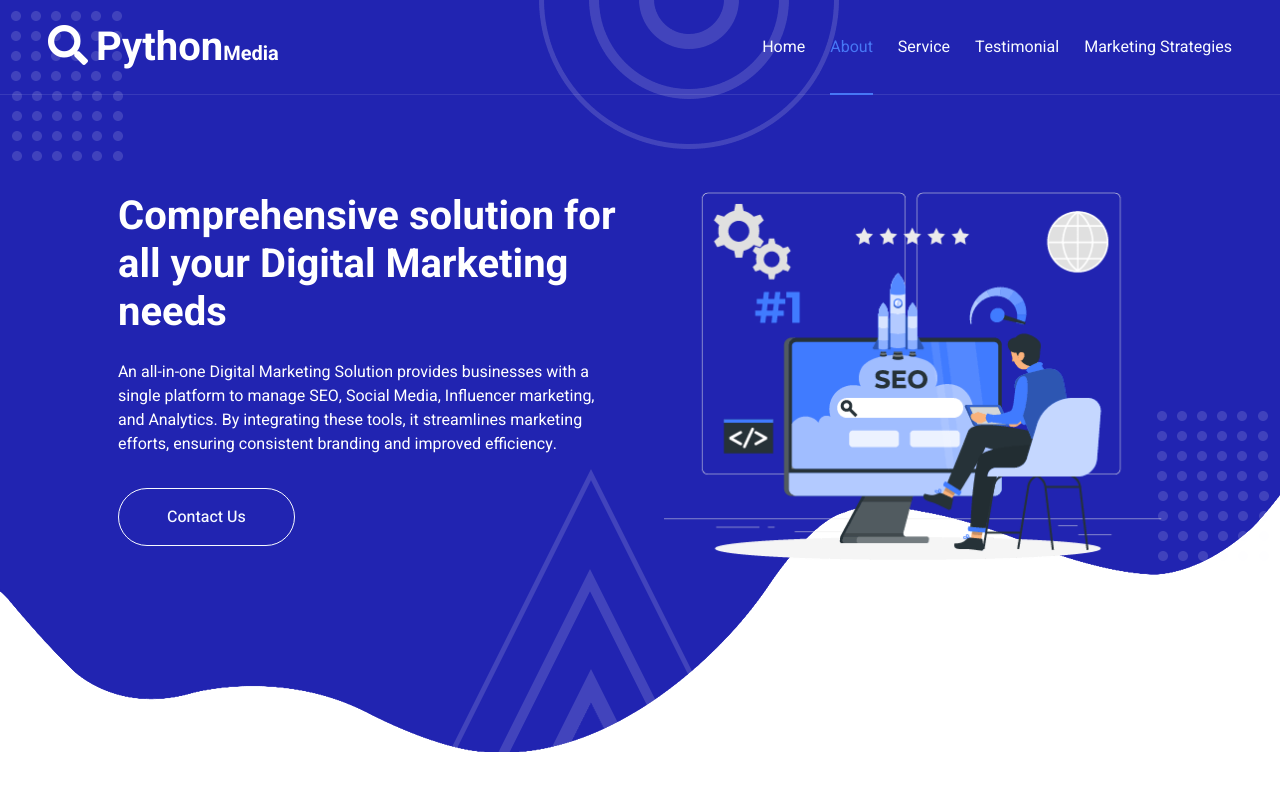
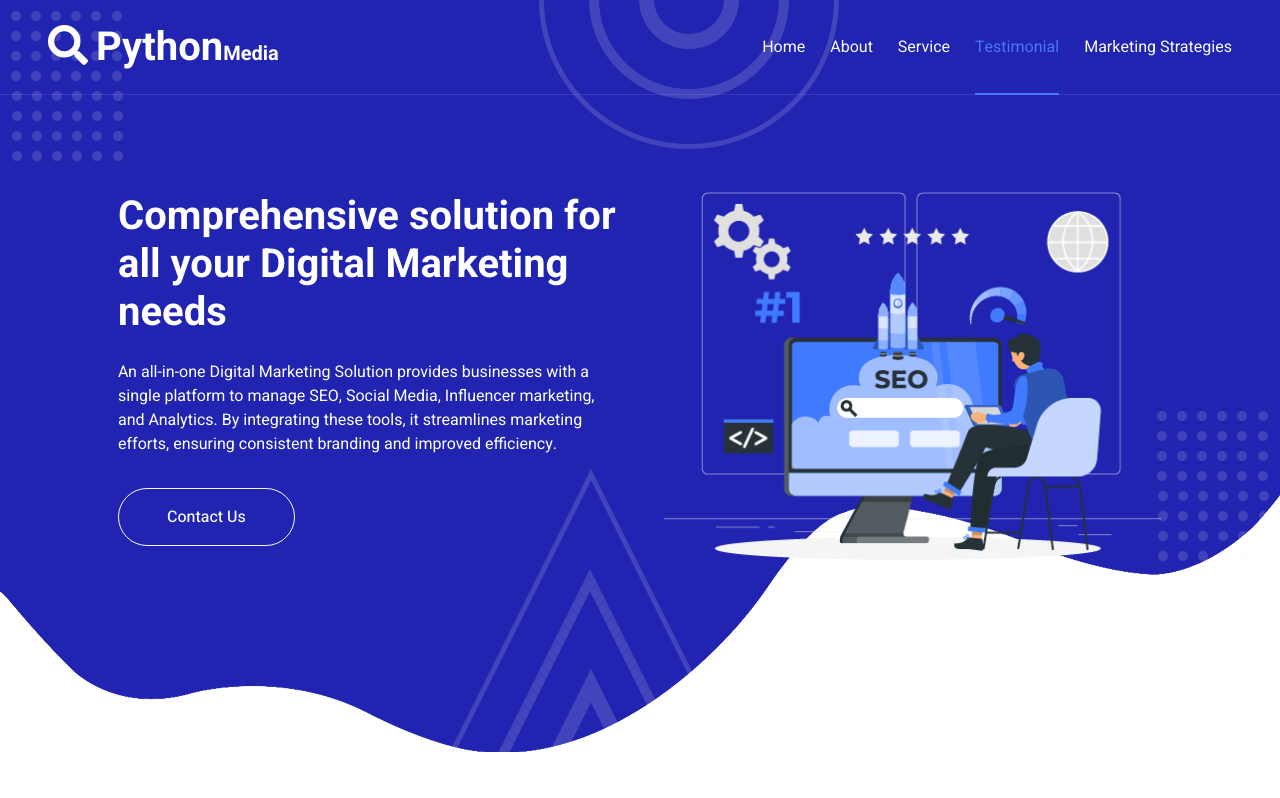
Before and after one commit to himanshu9699/PythonMedia, a plain HTML site: page testimonial.html in a window 1280 px wide. Shown: the top 798 px of the page. Drawn offline with nearby package versions, Linux system fonts and the light colour scheme.

Commit message:
Update testimonial.html

```diff
--- a/testimonial.html
+++ b/testimonial.html
@@ -56,9 +56,9 @@
                 <div class="collapse navbar-collapse" id="navbarCollapse">
                     <div class="navbar-nav ms-auto py-0">
                         <a href="index.html" class="nav-item nav-link">Home</a>
-                        <a href="about.html" class="nav-item nav-link active">About</a>
+                        <a href="about.html" class="nav-item nav-link">About</a>
                         <a href="service.html" class="nav-item nav-link">Service</a>
-                        <a href="testimonial.html" class="nav-item nav-link">Testimonial</a>
+                        <a href="testimonial.html" class="nav-item nav-link active">Testimonial</a>
                         <!-- <a href="project.html" class="nav-item nav-link">Project</a> -->
                         <!-- <div class="nav-item dropdown">
                             <a href="#" class="nav-link dropdown-toggle" data-bs-toggle="dropdown">Pages</a>
```
